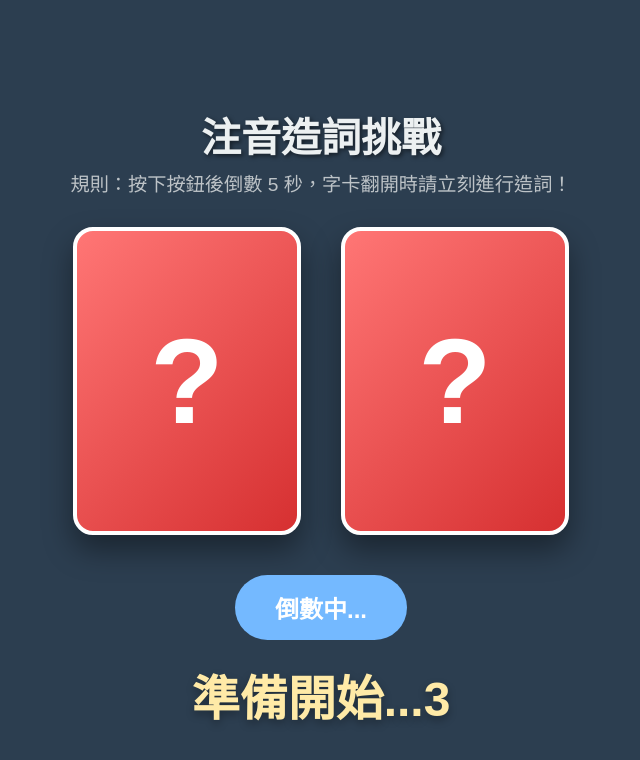
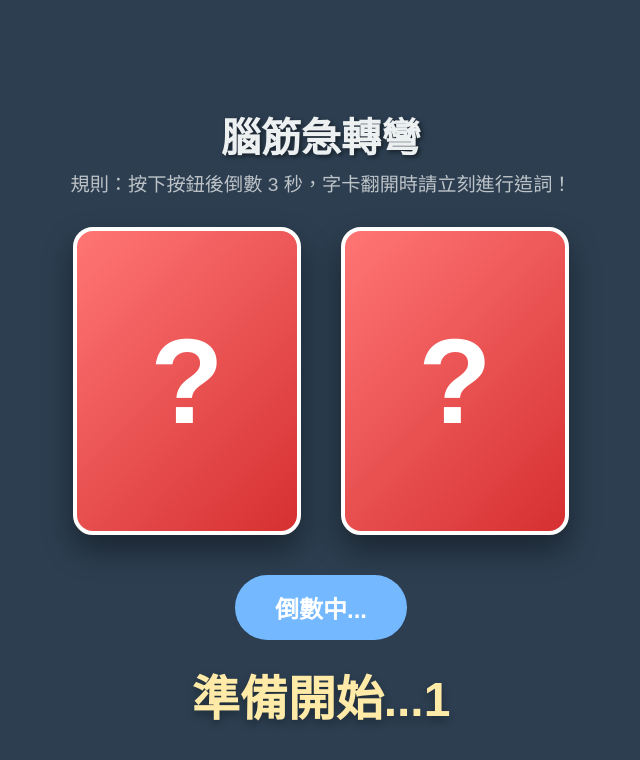
Before and after one commit to thomas940510/test, a plain HTML site: page index.html in a window 1280 px wide. Both pictures are taken after a click on the button "開始倒數". Shown: the whole page, without its empty margins (319-959 px from the left). Drawn offline with Linux system fonts and the light colour scheme.

Commit message:
Update index.html

```diff
--- a/index.html
+++ b/index.html
@@ -3,7 +3,7 @@
 <head>
     <meta charset="UTF-8">
     <meta name="viewport" content="width=device-width, initial-scale=1.0">
-    <title>注音巨大字卡反應爐</title>
+    <title>腦筋急轉彎</title>
     <style>
         body {
             font-family: 'Microsoft JhengHei', sans-serif;
@@ -96,8 +96,8 @@
 </head>
 <body>
 
-    <h1>注音造詞挑戰</h1>
-    <p class="tip">規則：按下按鈕後倒數 5 秒，字卡翻開時請立刻進行造詞！</p>
+    <h1>腦筋急轉彎</h1>
+    <p class="tip">規則：按下按鈕後倒數 3 秒，字卡翻開時請立刻進行造詞！</p>
 
     <div class="card-container">
         <div id="card1" class="card">?</div>
@@ -137,8 +137,8 @@
             card2.innerText = "?";
             card2.classList.remove('active');
 
-            // 2. 開始前置 5 秒倒數
-            let timeLeft = 5;
+            // 2. 開始前置 3 秒倒數
+            let timeLeft = 3;
             timer.style.color = "#ffeaa7";
             timer.innerText = `準備開始...${timeLeft}`;
 
```
